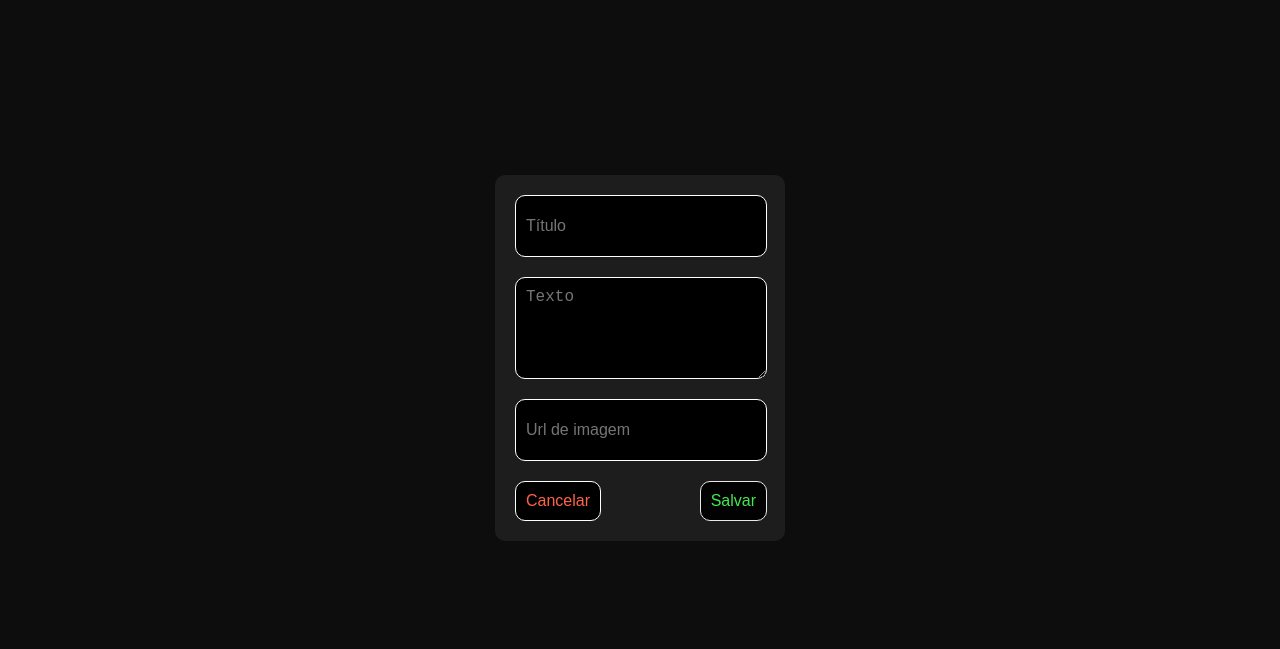
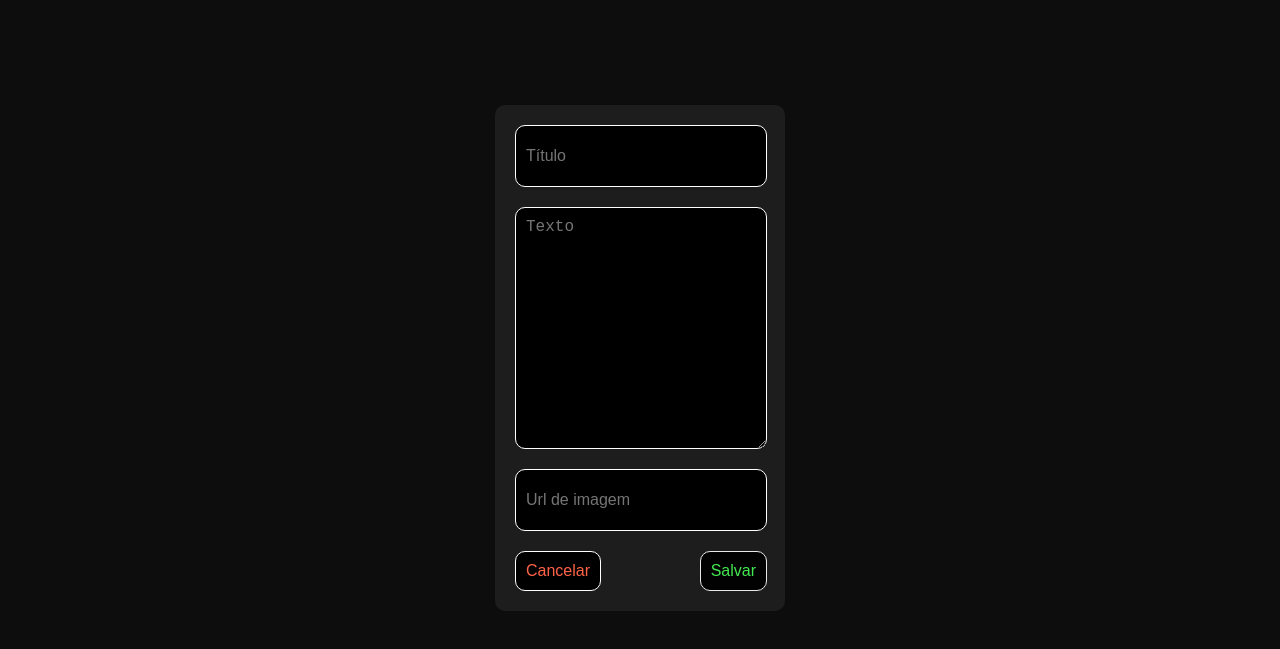
Before and after one commit to NathaReis/poeiria, a plain HTML site: page pages/add/index.html in a window 1280 px wide. Shown: the part 77-726 px from the top of the page. Drawn offline with Linux system fonts and the light colour scheme.

Commit message:
Textarea

```diff
--- a/global.css
+++ b/global.css
@@ -75,7 +75,7 @@ input, textarea {
 }
 
 textarea {
-    min-height: 80px;
+    min-height: 220px;
     max-height: 240px;
 }
 
```
Also changed, not shown: README.md (added).
